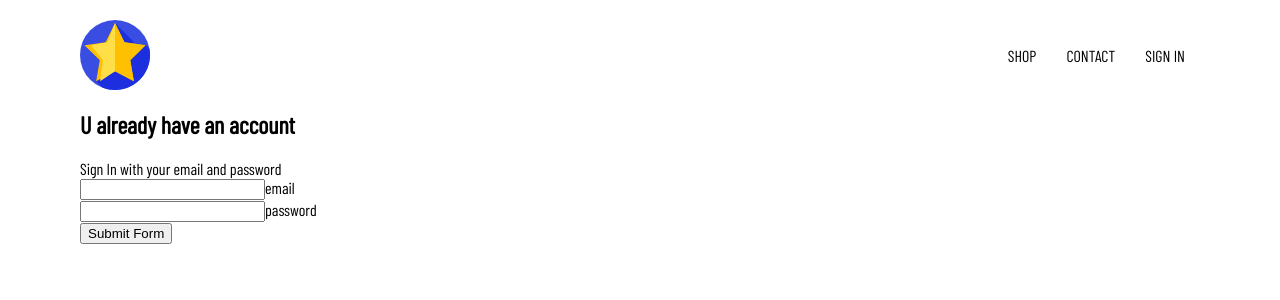
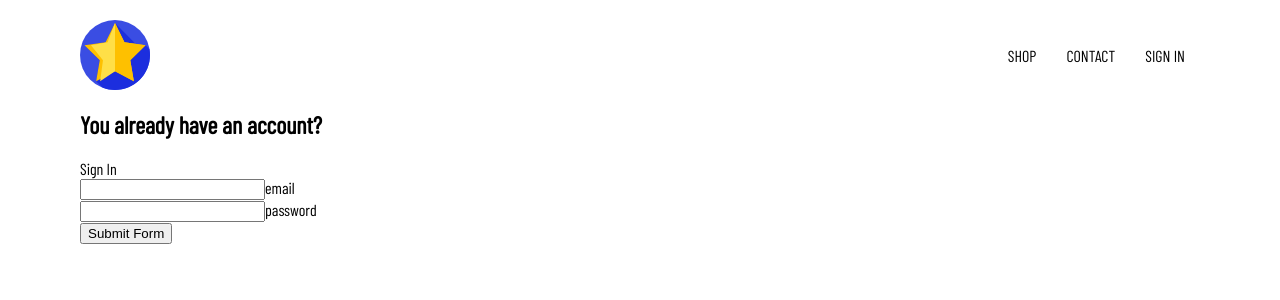
Before and after one commit to utevo/e-commerce, a React (Create React App) app: page /sign in a window 1280 px wide. Shown: the top 300 px of the page. Built offline with nearby package versions, Linux system fonts and the light colour scheme.

Commit message:
Update the SignIn component

```diff
--- a/src/components/SignIn/SignIn.jsx
+++ b/src/components/SignIn/SignIn.jsx
@@ -29,8 +29,8 @@ class SignIn extends React.Component {
   render() {
     return (
       <div className='sing-in'>
-        <h2>U already have an account</h2>
-        <span>Sign In with your email and password</span>
+        <h2>You already have an account?</h2>
+        <span>Sign In</span>
 
         <form onSubmit={this.handleSubmit}>
           <FormInput
```
